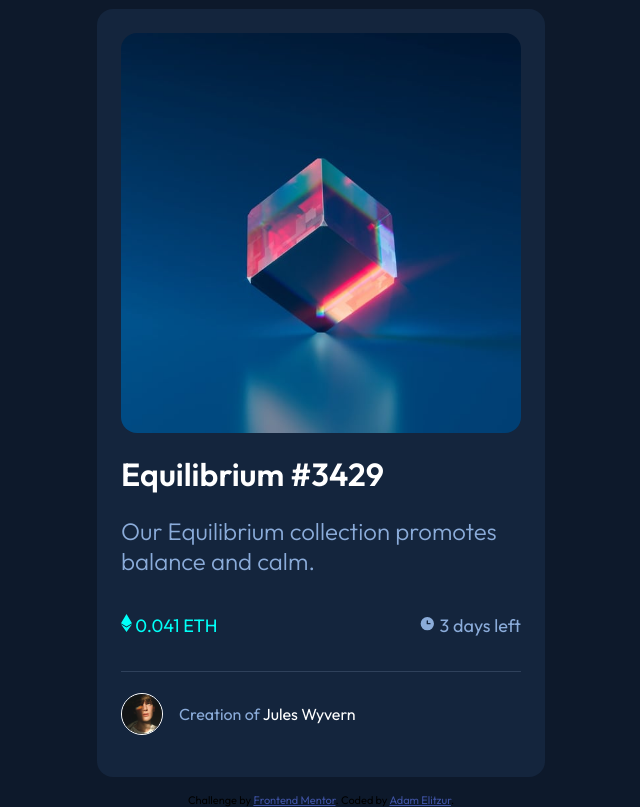
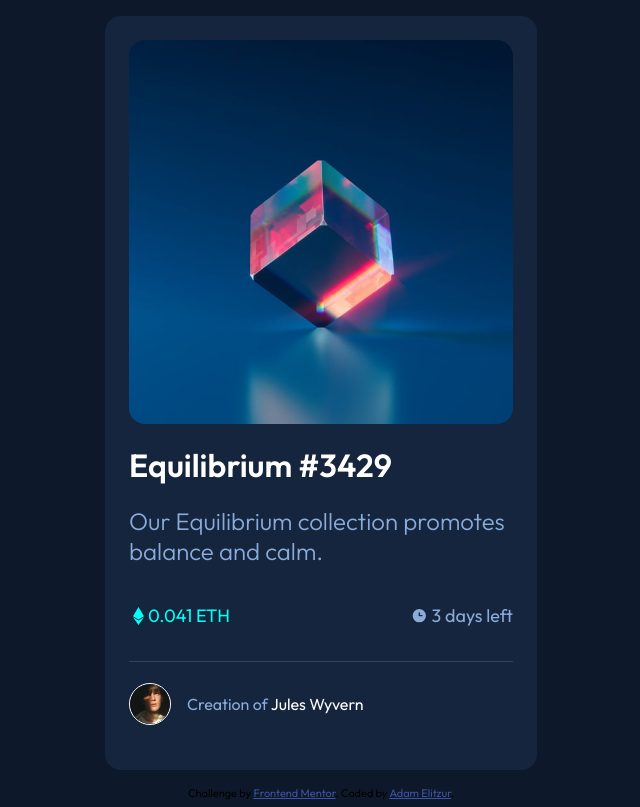
Before and after one commit to AdamEli/FM-NFT-preview-card-component-challenge, a plain HTML site: page index.html in a window 1280 px wide. Shown: the whole page, without its empty margins (319-959 px from the left). Drawn offline with Linux system fonts and the light colour scheme.

Commit message:
Fixed some stuff, finished!

```diff
--- a/app.css
+++ b/app.css
@@ -10,8 +10,7 @@ body {
 }
 .card {
     background-color: hsl(216, 50%, 16%);
-    width: 25em;
-    height: 45em;
+    max-width: 24em;
     border-radius: 1em;
     padding: 1.5em;
     text-align: left;
@@ -48,7 +47,7 @@ body {
 
 .mainImg {
     border-radius: 1em;
-    width: 100%;
+    max-width: 100%;
     /* opacity: 50%; */
 }
 
@@ -75,9 +74,19 @@ h2 {
 }
 .price {
     color: hsl(178, 100%, 50%);
+    display: flex;
+    justify-content: center;
+    align-items: center;
+}
+.price img,
+.time img {
+    margin: 0.25em;
 }
 .time {
     color: hsl(215, 51%, 70%);
+    display: flex;
+    justify-content: center;
+    align-items: center;
 }
 
 footer {
```
